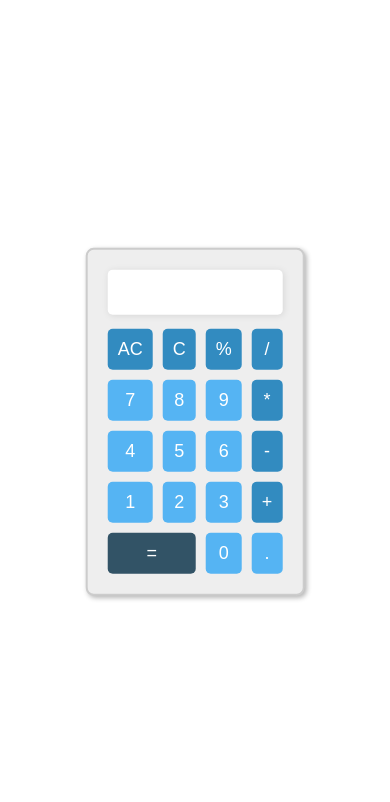
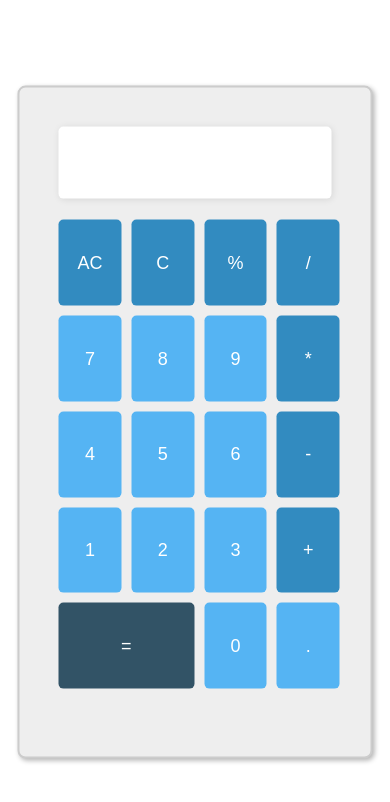
Before and after one commit to pirvancosmin/calculator, a website: page index.html in a window 390 px wide. Drawn offline with Linux system fonts and the light colour scheme.

Commit message:
Update index.css

```diff
--- a/index.css
+++ b/index.css
@@ -11,6 +11,15 @@ body {
   padding: 20px;
   border-radius: 8px;
   box-shadow: 2px 2px 5px rgba(0, 0, 0, 0.3);
+
+}
+@media screen and (max-width: 580px) {
+  .calculator {
+    align-items: center;
+    width: 70%;
+    height: 70%;
+    padding: 10%;
+  }
 }
 
 .display {
@@ -19,6 +28,12 @@ body {
 
 #input {
     padding: 5% 0;
+}
+
+@media screen and (max-width: 580px) {
+  #input {
+    padding: 8% 0;
+  }
 }
 
 .display input {
@@ -30,6 +45,9 @@ body {
   box-shadow: 1px 1px 7px rgba(0, 0, 0, 0.1);
   border-radius: 5px;
 }
+
+
+
 #equals {
     background-color: rgba(0, 42, 66, 0.788);
     grid-column-end: span 2;
@@ -43,6 +61,14 @@ body {
   grid-column-end: span 5;
   grid-gap: 10px;
   grid-auto-flow: row;
+
+}
+@media screen and (max-width: 580px) {
+  .keys {
+    grid-template-columns: 23% 23% 23% 23%;
+    grid-template-rows: 35% 35% 35% 35% 35%;
+
+  }
 }
 
 .keys :active {
```
